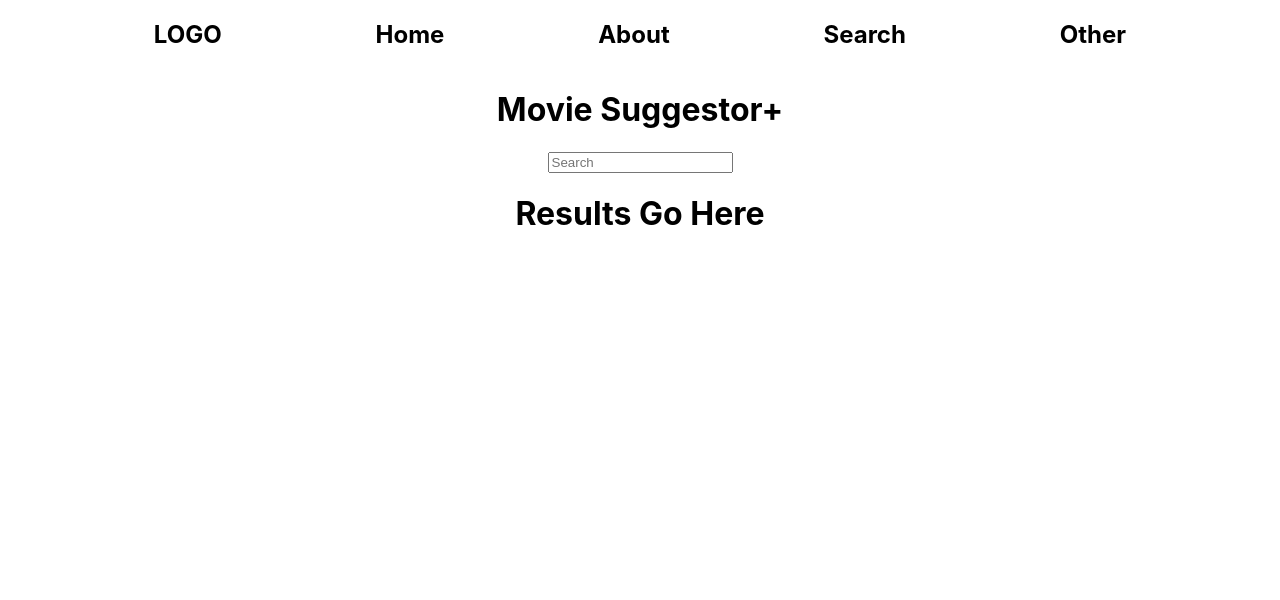
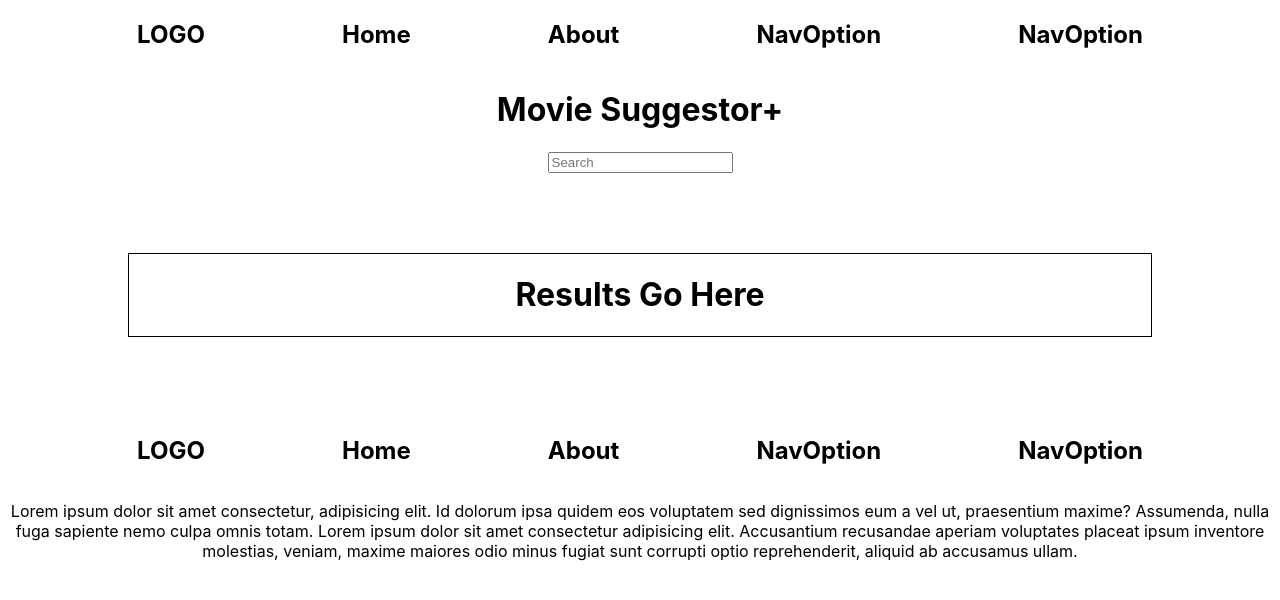
Before and after one commit to zsoliman/movie-suggestor, a React (Create React App) app: page /about in a window 1280 px wide. Shown: the top 600 px of the page. Built offline with nearby package versions, Linux system fonts and the light colour scheme.

Commit message:
about component added

```diff
--- a/src/App.css
+++ b/src/App.css
@@ -6,3 +6,8 @@
   display: flex;
   justify-content: space-evenly;
 }
+
+.results {
+  margin: 10vh 10vw;
+  border: 1px black solid;
+}
--- a/src/App.js
+++ b/src/App.js
@@ -1,10 +1,12 @@
 import './App.css';
 import Home from './components/Home';
+import About from './components/About';
 
 function App() {
   return (
     <div className="App">
       <Home />
+      <About />
     </div>
   );
 }
--- /dev/null
+++ b/src/components/About.jsx
@@ -0,0 +1,14 @@
+import Nav from "./Nav";
+
+const About = () => {
+    return (
+        <div>
+            <Nav />
+            <div>
+                <p>Lorem ipsum dolor sit amet consectetur, adipisicing elit. Id dolorum ipsa quidem eos voluptatem sed dignissimos eum a vel ut, praesentium maxime? Assumenda, nulla fuga sapiente nemo culpa omnis totam. Lorem ipsum dolor sit amet consectetur adipisicing elit. Accusantium recusandae aperiam voluptates placeat ipsum inventore molestias, veniam, maxime maiores odio minus fugiat sunt corrupti optio reprehenderit, aliquid ab accusamus ullam.</p>
+            </div>
+        </div>
+    )
+}
+
+export default About;
--- a/src/components/Nav.jsx
+++ b/src/components/Nav.jsx
@@ -4,8 +4,8 @@ const Nav = () => {
             <h2>LOGO</h2>
             <h2>Home</h2>
             <h2>About</h2>
-            <h2>Search</h2>
-            <h2>Other</h2>
+            <h2>NavOption</h2>
+            <h2>NavOption</h2>
         </div>
     )
 }
--- a/src/components/Results.jsx
+++ b/src/components/Results.jsx
@@ -1,6 +1,6 @@
 const Results = () => {
     return (
-        <div>
+        <div className="results">
             <h1>Results Go Here</h1>
         </div>
     )
```
